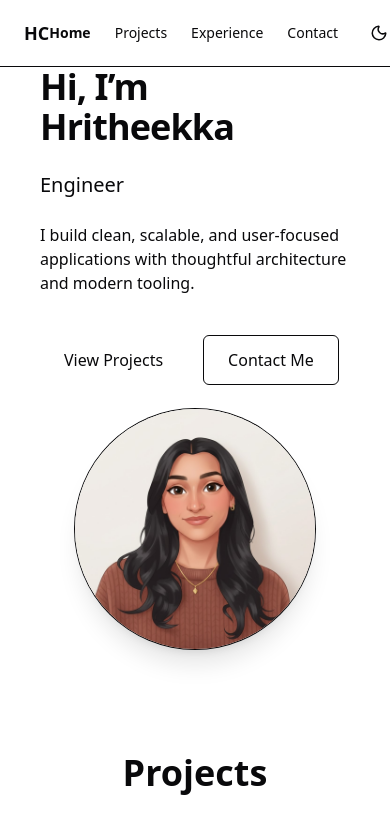
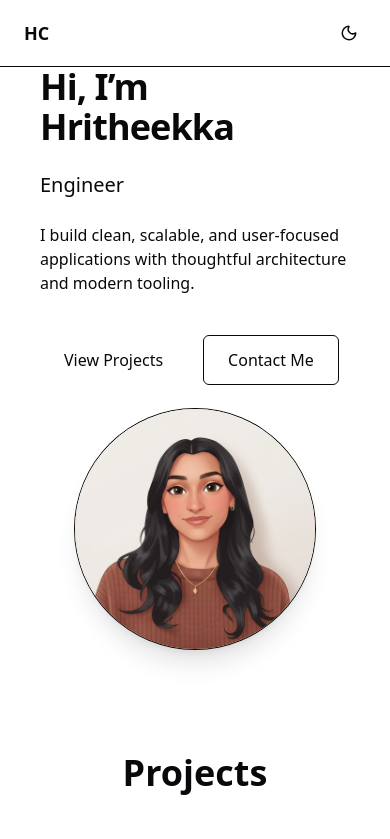
Before and after one commit to hritheekkachinnakonda/portfolio-next, a Next.js app: page / in a window 390 px wide. Shown: the top 839 px of the page. Built offline with nearby package versions, Linux system fonts and the light colour scheme.

Commit message:
Update Navbar.tsx

```diff
--- a/app/components/Navbar.tsx
+++ b/app/components/Navbar.tsx
@@ -22,7 +22,7 @@
                     HC
                 </Link>
 
-                <div className="flex items-center gap-6">
+                <div className="hidden md:flex items-center gap-6">
                     {navItems.map((item) => {
                         const isActive = pathname === item.href;
 
@@ -39,9 +39,8 @@
                             </Link>
                         );
                     })}
-
-                    <ThemeToggle />
                 </div>
+                <ThemeToggle />
             </div>
         </nav>
     );
```
